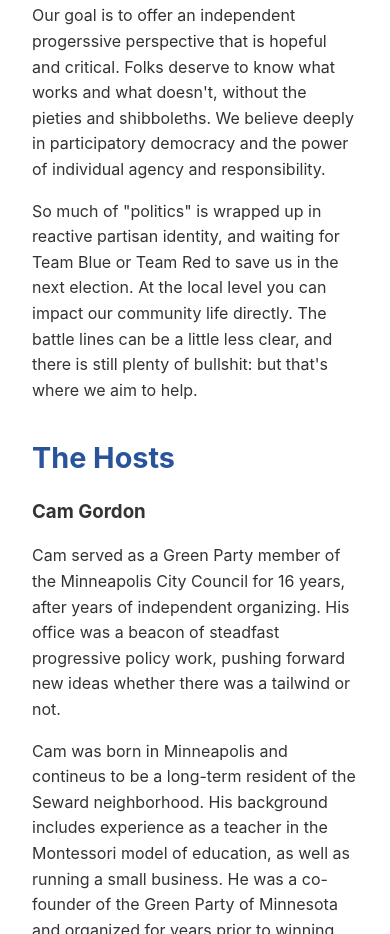
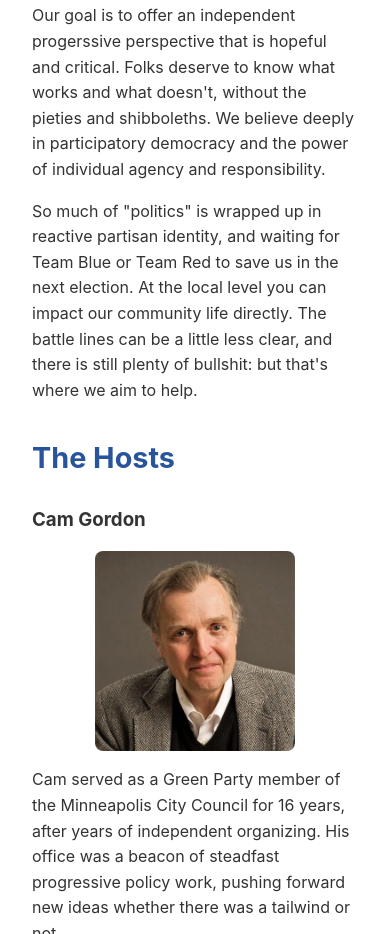
Before and after one commit to jessemortenson/millcityhall-web, an Eleventy site: page src/about.md in a window 390 px wide. Shown: the part 1066-2000 px from the top of the page. Built offline with nearby package versions, Linux system fonts and the light colour scheme; Eleventy itself is replaced by a stand-in of ours; files that its build step writes are made by us from their sources; what xml-escape would draw is missing.

Commit message:
Add to Cam bio, add headshots

```diff
--- a/src/about.md
+++ b/src/about.md
@@ -16,13 +16,21 @@
 ## The Hosts
 
 ### Cam Gordon
+
+<img src="/images/cam_gordon_headshot_450_square.png" alt="Cam Gordon headshot" class="headshot">
+
 Cam served as a Green Party member of the Minneapolis City Council for 16 years, after years of independent organizing. His office was a beacon of steadfast progressive policy work, pushing forward new ideas whether there was a tailwind or not.
+
+On the council he was Minority Leader, and chaired the Health, Energy, Environment and Housing Committees as well as the Minneapolis Youth Coordinating Board.  Among the large body of work done as Council Member, he is most often recognized for leadership on issues of racial equity, housing, civic participation, public health, environmental sustainability, transportation, clean energy, violence prevention and youth development.
 
 Cam was born in Minneapolis and contineus to be a long-term resident of the Seward neighborhood. His background includes experience as a teacher in the Montessori model of education, as well as running a small business. He was a co-founder of the Green Party of Minnesota and organized for years prior to winning office.
 
 Cam publishes [a monthly column in Southside Pride](https://southsidepride.com/category/columnists/cam-gordon/cams-corner/).
 
 ### Jesse Mortenson
+
+<img src="/images/jesse_mortenson_headshot_450_square.png" alt="Jesse Mortenson headshot" class="headshot">
+
 Jesse has participated in local politics as an activist in Saint Paul and Minneapolis for over 20 years. He has knocked on doors and collected signatures for any number of campaigns, including the 2021 campaign for a public safety transformation charter amendment and the campaign for a $15 minimum wage.
 
 As a committed participant in the Black Lives Matter movement, he protested, camped outside the Minneapolis Police's 4th Precinct building after officers killed Jamar Clark. He spent a weekend in jail after protesting the police murder of Philando Castile. Jesse also served as a core member of the collective that fought felony charges unjustly brought against Louis Hunter in connection to that protest, which ultimately resulted in those charges being dropped.
--- a/src/css/style.css
+++ b/src/css/style.css
@@ -21,8 +21,12 @@
   padding: 2rem;
 }
 
+main h3 {
+  margin: 1.5rem 0 0.5rem 0;
+}
+
 main p {
-  margin: 1rem 0;
+  margin: 0 0 1rem 0;
 }
 
 main ul, main ol {
@@ -187,6 +191,15 @@
   background-color: #1e3d7a;
 }
 
+/* About page headshot styles */
+img.headshot {
+  float: left;
+  margin: 0 2rem 1rem 0;
+  border-radius: 8px;
+  width: 200px;
+  height: auto;
+}
+
 /* Mobile styles */
 @media (max-width: 768px) {
   header img {
@@ -208,4 +221,10 @@
   .main-nav ul {
     gap: 1rem;
   }
+
+  img.headshot {
+    float: none;
+    margin: 1rem auto;
+    display: block;
+  }
 }
```
Also changed, not shown: src/images/cam_gordon_headshot_450_square.png (added), src/images/jesse_mortenson_headshot_450_square.png (added).
